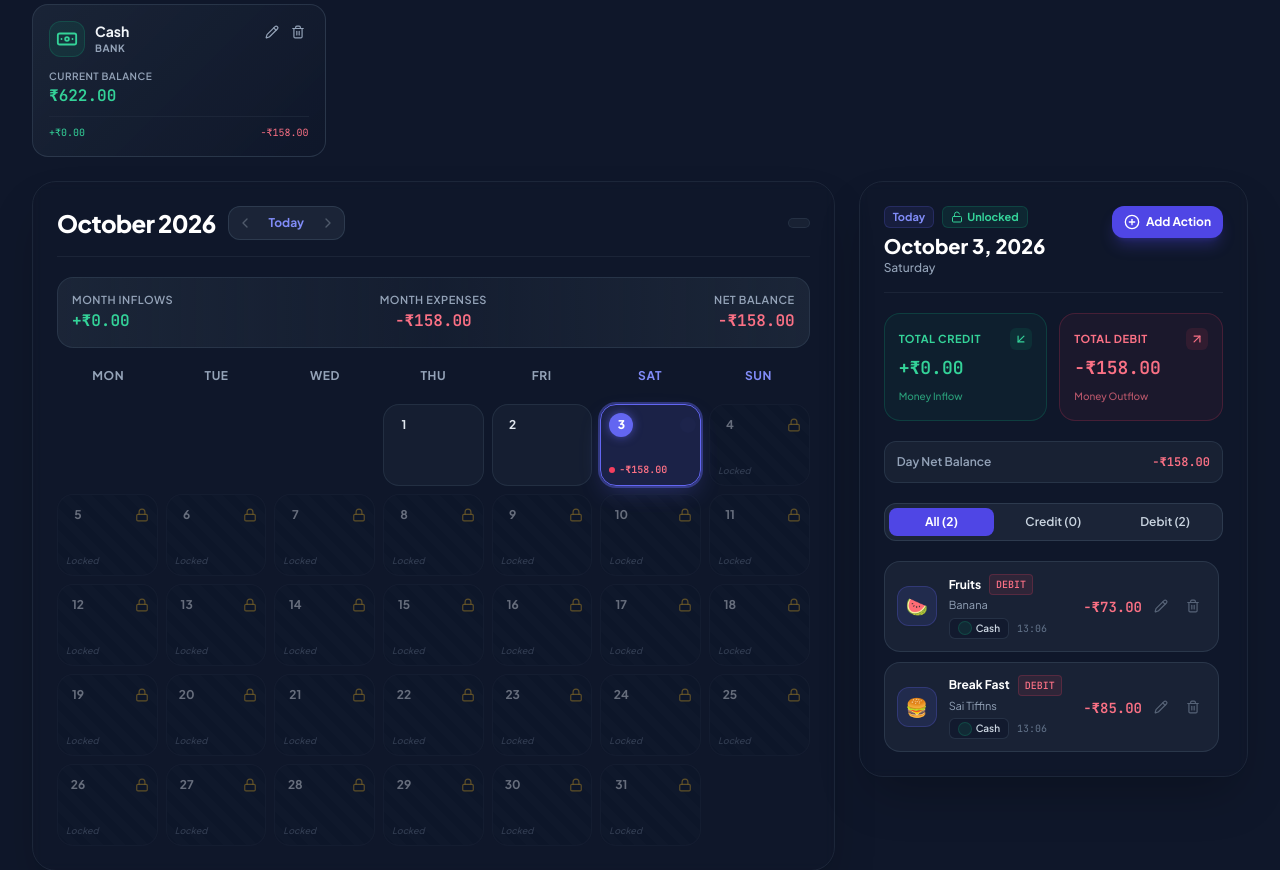
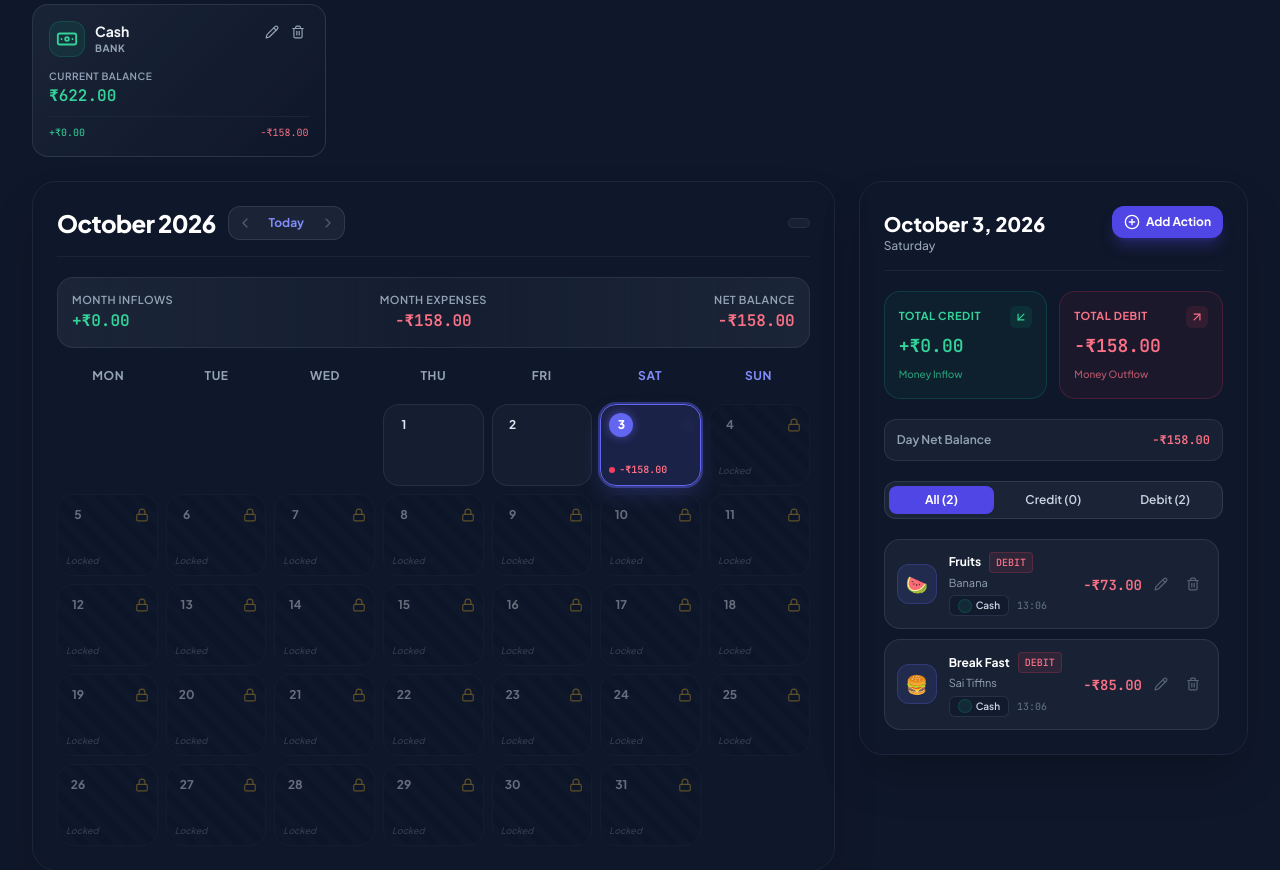
Before and after one commit to hrrakesh/Expense-tracker, a Flask app: page / in a window 1280 px wide. Shown: the part 311-1181 px from the top of the page. Run offline with Flask 3, Linux system fonts and the light colour scheme; data comes from the database, SQL or seed files in the repository; both versions use the stored data as it was after the commit; some libraries are stand-ins or nearby versions.

Commit message:
fresh app started

```diff
--- a/templates/index.html
+++ b/templates/index.html
@@ -235,12 +235,12 @@
         <div class="flex items-start justify-between gap-3 border-b border-slate-800/80 pb-4">
           <div>
             <div class="flex items-center gap-2">
-              <span id="selected-day-badge" class="px-2 py-0.5 text-[11px] font-bold rounded-md bg-indigo-500/10 text-indigo-400 border border-indigo-500/20">
+              <!-- <span id="selected-day-badge" class="px-2 py-0.5 text-[11px] font-bold rounded-md bg-indigo-500/10 text-indigo-400 border border-indigo-500/20">
                 Today
-              </span>
-              <span id="lock-state-badge" class="px-2 py-0.5 text-[11px] font-bold rounded-md bg-emerald-500/10 text-emerald-400 border border-emerald-500/20 flex items-center gap-1">
+              </span> -->
+              <!-- <span id="lock-state-badge" class="px-2 py-0.5 text-[11px] font-bold rounded-md bg-emerald-500/10 text-emerald-400 border border-emerald-500/20 flex items-center gap-1">
                 <i data-lucide="unlock" class="w-3 h-3"></i> Unlocked
-              </span>
+              </span> -->
             </div>
             <h3 id="selected-date-display" class="text-xl font-black text-white mt-1">
               October 3, 2026
```
Also changed, not shown: expense_tracker.db (added), static/uploads/logos/account_1791012727_1.png (added), static/uploads/logos/account_1791012752_2.jpg (added), static/uploads/logos/account_1791012825_3.png (added), static/uploads/logos/account_1791012850_4.jpg (added).
